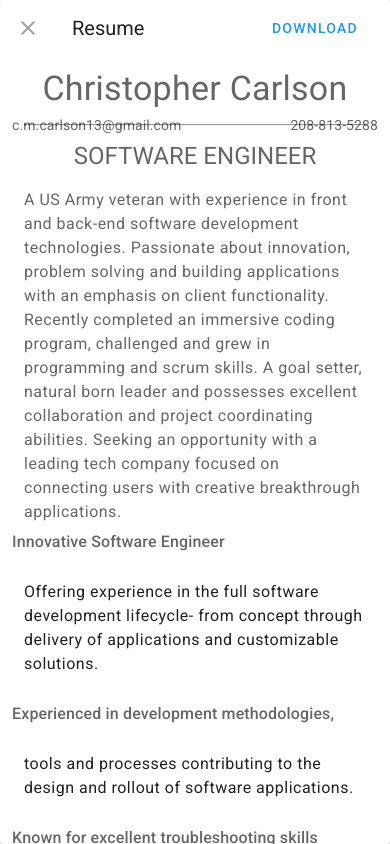
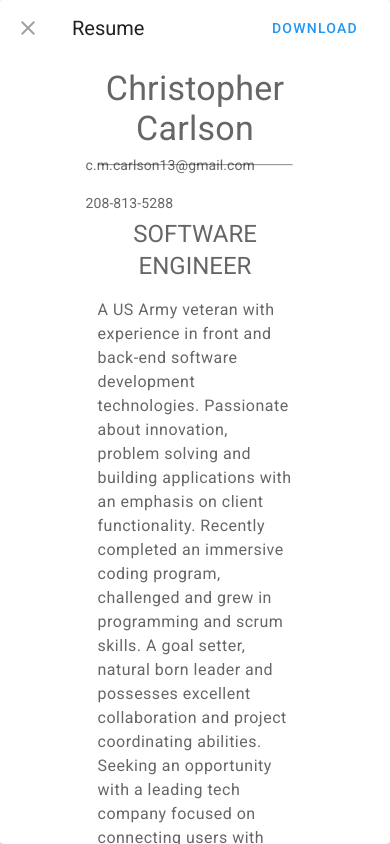
Before and after one commit to ChristopherMCarlson/updatedLandingPage, a Vue app: page / in a window 390 px wide. Both pictures are taken after a click on the button 259 px from the left and 397 px from the top of the page. Built offline with nearby package versions, Linux system fonts and the light colour scheme.

Commit message:
mobile styling is hard

```diff
--- a/src/components/HomeComponent.vue
+++ b/src/components/HomeComponent.vue
@@ -81,7 +81,7 @@
               <v-btn color="blue" text @click="resumeDialog = false">Download</v-btn>
             </v-toolbar-items>
           </v-toolbar>
-          <v-card-text class='mt-3 justify-center' :style="[$vuetify.breakpoint.mdAndDown ? 'padding: 0% 0% 0% 0%' : 'padding: 0% 25% 0% 25%']">
+          <v-card-text class='mt-3 justify-center resume-padding'>
             <p class="text-center display-1">Christopher Carlson</p>
             <hr/>
             <v-row>
@@ -303,3 +303,15 @@ export default {
   })
 };
 </script>
+
+<style>
+  .resume-padding{
+    padding: 0% 25% 0% 25% !important;
+  }
+
+  @media only screen and (min-device-width : 320px) and (max-device-width : 480px) {
+      .resume-padding{
+      padding: 0% 5% 0% 5% !important;
+      }
+    }
+</style>
```
